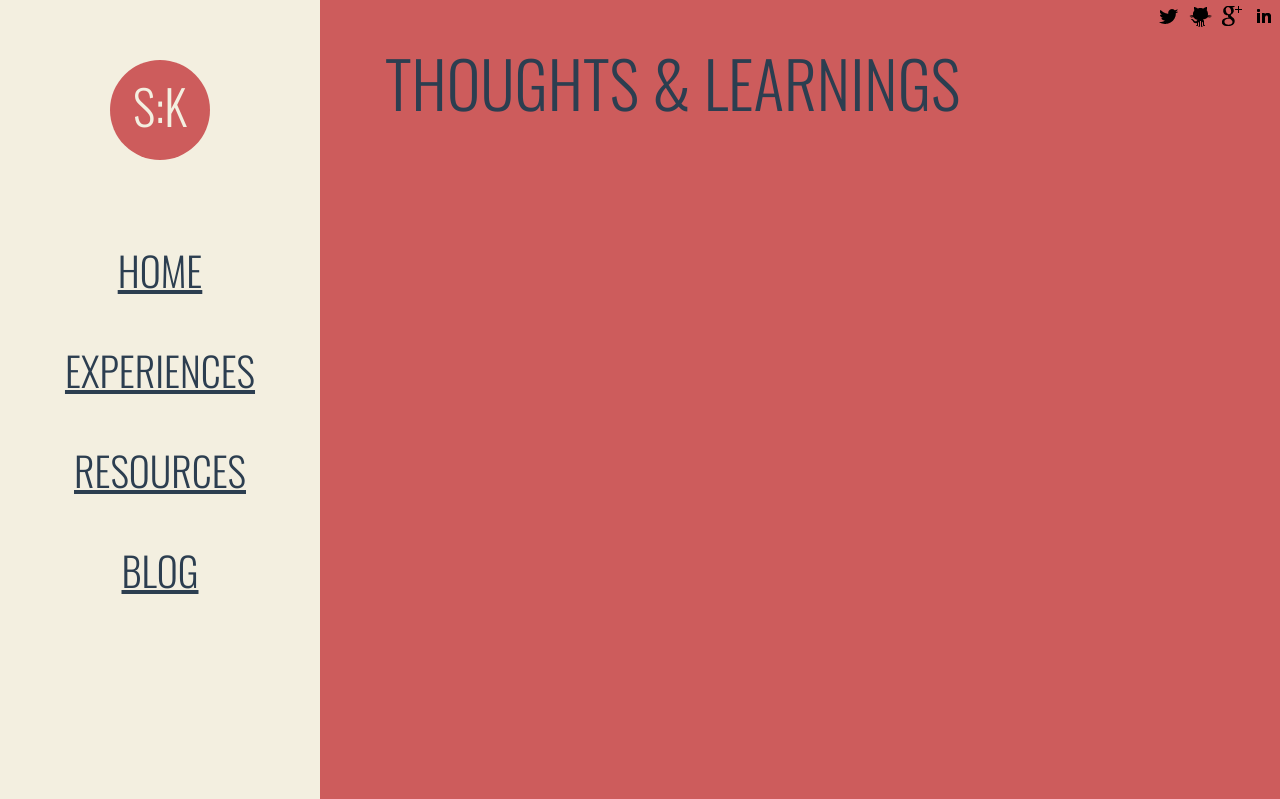
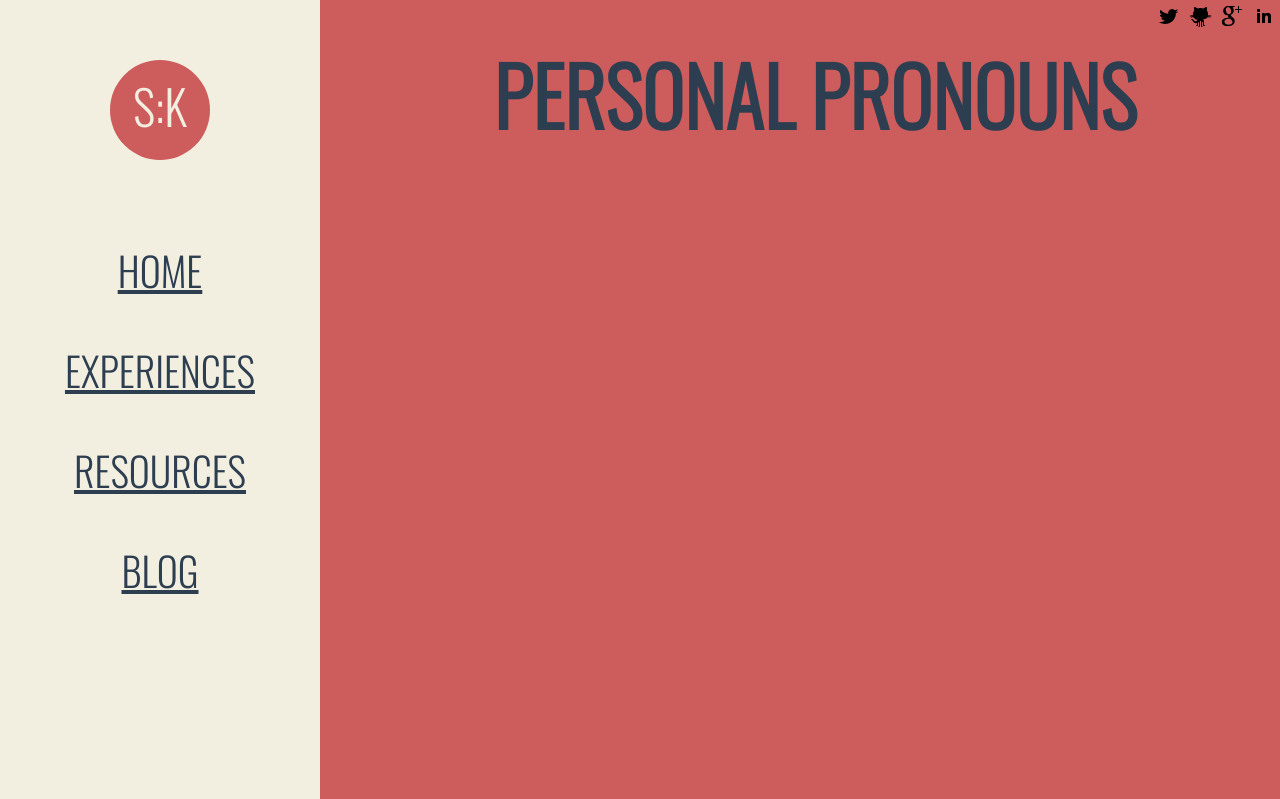
Before and after one commit to sarahbkim/blog, a Rails app: page /blog in a window 1280 px wide. Run offline with Rails 7, Linux system fonts and the light colour scheme; data that the repository does not hold is empty; style sheets or scripts are compiled from the project's sources; some libraries are stand-ins or nearby versions.

Commit message:
minor css changes

```diff
--- a/app/assets/stylesheets/custom.css.scss
+++ b/app/assets/stylesheets/custom.css.scss
@@ -149,12 +150,11 @@ table {
 /*typography*/
 h1, {
 	font-family: 'Oswald', sans-serif;
-	font-weight: 300;
-	font-size: 4em;
+	font-size: 5em;
 	color: #2c3e50;
-	display: inline-block;
 	padding: 5px;
 	text-transform: uppercase;
+	text-align: center;
 }
 
 h2 {
--- a/app/views/layouts/application.html.erb
+++ b/app/views/layouts/application.html.erb
@@ -8,6 +8,7 @@
 <link href='http://fonts.googleapis.com/css?family=Vollkorn:400,400italic' rel='stylesheet' type='text/css'>
 
 <link href='http://fonts.googleapis.com/css?family=Oswald:300' rel='stylesheet' type='text/css'>
+
 
 
  <!-- Javascript Stuff -->
--- a/app/views/posts/blog.html.erb
+++ b/app/views/posts/blog.html.erb
@@ -1,6 +1,6 @@
 
 <section id='intro'>
-<h1> Thoughts &amp; Learnings </h1>
+<h1>Personal Pronouns</h1>
 	<br></br>
 <%= will_paginate %>
 <% @posts.each do |post| %>
--- a/app/views/static_pages/experience.html.erb
+++ b/app/views/static_pages/experience.html.erb
@@ -3,7 +3,7 @@
 
 <section id='intro'>
 
-		<h1>Experience &amp; Projects</h1>
+		<h1>Experience</h1>
 
 		<p>
 			I've just built <strong>this website and blog</strong> from scratch <em>(Can you still say you built something from scratch when you've used Rails? Granted, I didn't use scaffolding but Rails does so much work for you from the get-go).</em>
--- a/app/views/static_pages/home.html.erb
+++ b/app/views/static_pages/home.html.erb
@@ -1,6 +1,6 @@
 <% provide(:title, 'Home | S:K') %>
 <section id="intro">
-		<h1>About Me</h1>
+		<h1>About</h1>
 		<p>
 I’m an aspiring hacker with a rather random background in Medieval Studies. I spent a few years communing with dead societies (history major) and looking at very old books made of cowhide <%=link_to "(like this one)", "http://auchinleck.nls.uk/", :target => '_blank' %>. <br></br>
 
--- a/app/views/static_pages/resources.html.erb
+++ b/app/views/static_pages/resources.html.erb
@@ -3,7 +3,7 @@
 
 <section id='intro'>
 
-		<h1>Learning How to Code</h1>
+		<h1>Resources</h1>
 
 		<p>
 			The internet is a magical place where a lot of information is free for the taking. During my (now) ten-month foray into the world of computer science, I've found the following resources valuable.<br></br>
```
Also changed, not shown: other parts of app/assets/stylesheets/custom.css.scss (+2 -2 lines).
